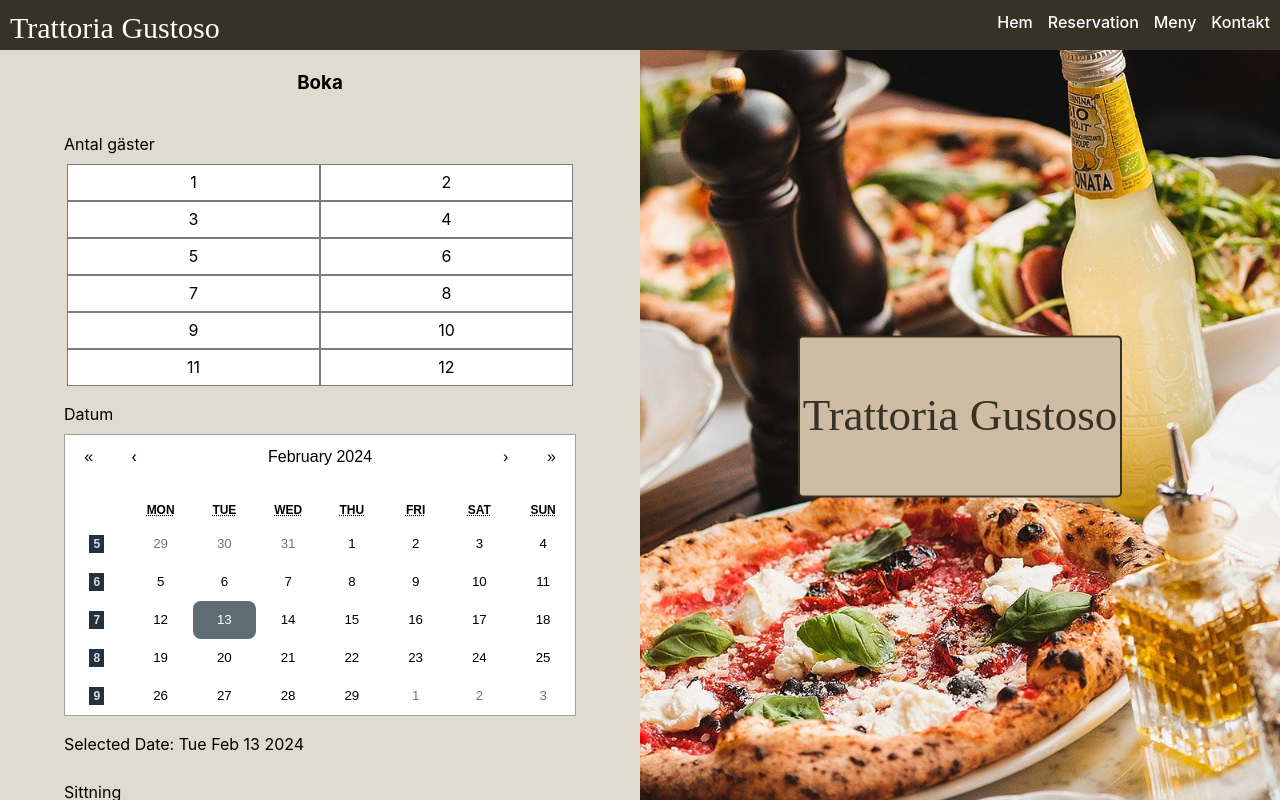
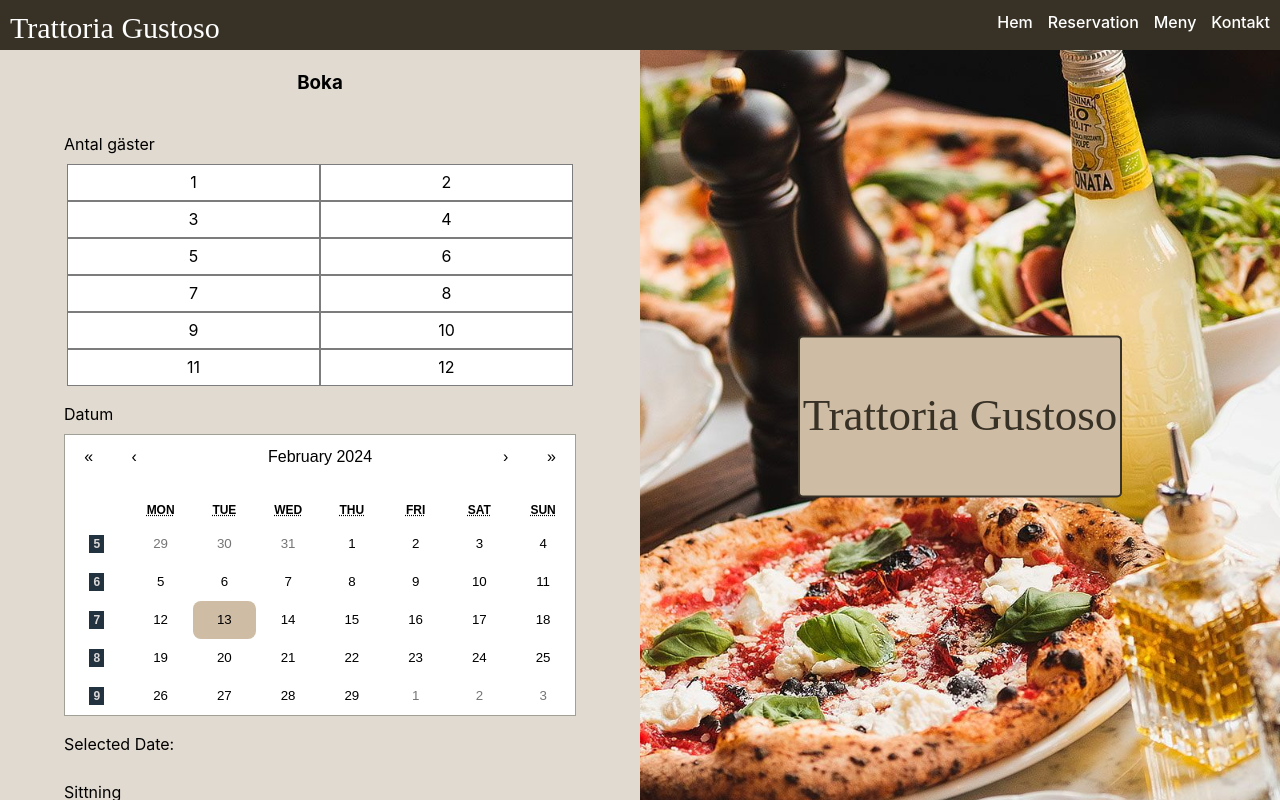
Before and after one commit to Medieinstitutet/the-restaurant-therestaurant9, a React (Vite) app: page /pages/booking in a window 1280 px wide. Shown: the top 800 px of the page. Built offline with nearby package versions, Linux system fonts and the light colour scheme; a web font is replaced by a local one.

Commit message:
booking condition

```diff
--- a/src/pages/Booking.tsx
+++ b/src/pages/Booking.tsx
@@ -5,6 +5,7 @@ import { BookingCustomerData } from "../components/BookingCustomerData";
 import { handleBookingSubmit } from "../services/handleBookingSubmit";
 import { Guest } from "../models/Guest";
 import { TimeSlot } from "../models/TimeSlot";
+import axios from "axios";
 
 export const Booking = () => {
   const [date, setDate] = useState(new Date());
@@ -42,11 +43,20 @@ export const Booking = () => {
   type ValuePiece = Date | null;
   type Value = ValuePiece | [ValuePiece, ValuePiece];
 
-  const calendarOnChange = (nextValue: Value) => {
+  const calendarOnChange = async (nextValue: Value) => {
     console.log(nextValue);
     if (booking && nextValue) {
       setBooking({ ...booking, date: nextValue?.toLocaleString() });
     }
+    const bookingsResponse = await axios.get(
+      "https://school-restaurant-api.azurewebsites.net/booking/restaurant/65cb31932b1f9164881776d0"
+    );
+    console.log(bookingsResponse);
+    const bookingList = bookingsResponse.data;
+    const filteredList = bookingList.filter(
+      (booking: IBooking) => booking.date === nextValue?.toLocaleString()
+    );
+    console.log(filteredList);
   };
 
   const handleChange = (e: ChangeEvent<HTMLInputElement>) => {
@@ -96,8 +106,12 @@ export const Booking = () => {
           ))}
         </ul>
         <p>Datum</p>
-        <Calendar value={date} onChange={calendarOnChange} showWeekNumbers />
-        <p>Selected Date: {date.toDateString()}</p>
+        <Calendar
+          value={booking.date}
+          onChange={calendarOnChange}
+          showWeekNumbers
+        />
+        <p>Selected Date: {booking.date.toString()}</p>
         <p>Sittning</p>
         <ul>
           {timeSlots.map((time) => (
--- a/src/services/handleBookingSubmit.ts
+++ b/src/services/handleBookingSubmit.ts
@@ -13,10 +13,11 @@ export const handleBookingSubmit = async (booking: IBooking) => {
   }
 
   //Hämta bokningar
-  const bookingsResponse = await axios.get(
-    "https://school-restaurant-api.azurewebsites.net/booking/restaurant/65cb31932b1f9164881776d0"
-  );
-  console.log(bookingsResponse);
+  // const bookingsResponse = await axios.get(
+  //   "https://school-restaurant-api.azurewebsites.net/booking/restaurant/65cb31932b1f9164881776d0"
+  // );
+  // console.log(bookingsResponse);
+  // const bookingList = bookingsResponse.data;
 
   // if (numberOfSeatsLeft < booking.numberOfGuests) {
   //   return;
```
